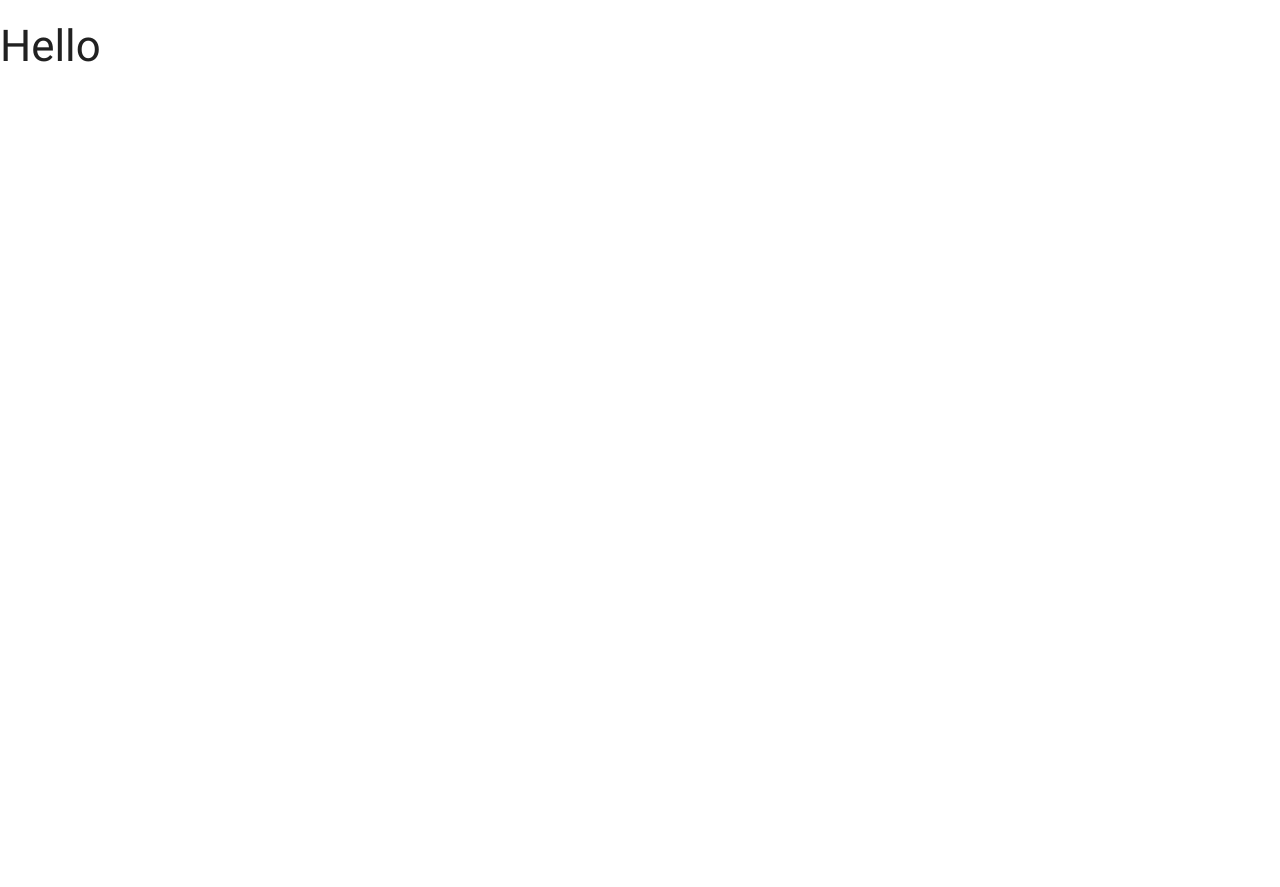
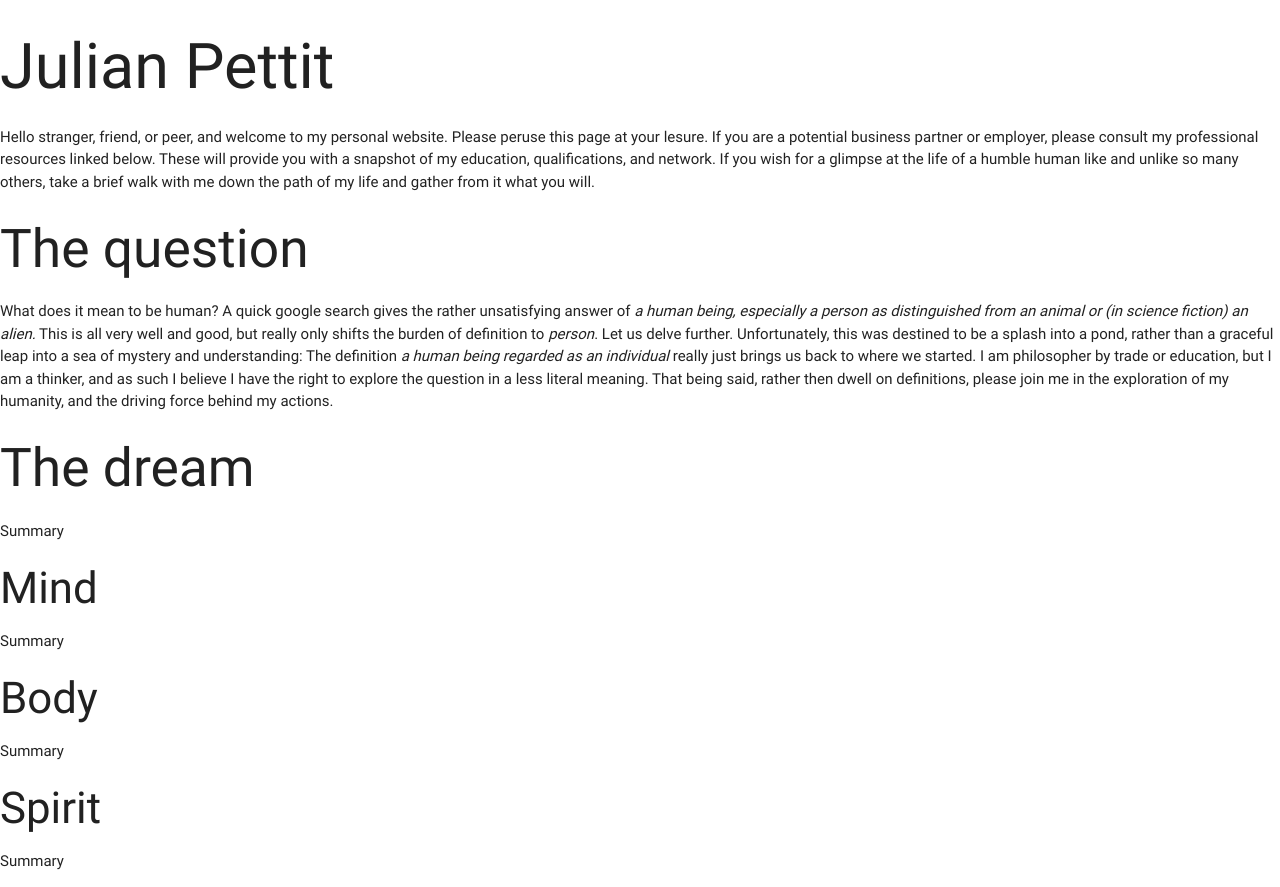
Before and after one commit to j-pettit/j-pettit.github.io, a plain HTML site: page index.html in a window 1280 px wide. Before the commit the page ends 800 px from the top, so only its background shows below. Drawn offline with nearby package versions, Linux system fonts and the light colour scheme.

Commit message:
basic layout content

```diff
--- a/index.html
+++ b/index.html
@@ -15,7 +15,18 @@
 
   <body id="page-top">
     <div>
-      <h3>Hello</h3>
+      <h1>Julian Pettit</h1>
+      <p>Hello stranger, friend, or peer, and welcome to my personal website. Please peruse this page at your lesure. If you are a potential business partner or employer, please consult my professional resources linked below. These will provide you with a snapshot of my education, qualifications, and network. If you wish for a glimpse at the life of a humble human like and unlike so many others, take a brief walk with me down the path of my life and gather from it what you will.</p>
+      <h2>The question</h2>
+      <p>What does it mean to be human? A quick google search gives the rather unsatisfying answer of <i>a human being, especially a person as distinguished from an animal or (in science fiction) an alien.</i> This is all very well and good, but really only shifts the burden of definition to <i>person</i>. Let us delve further. Unfortunately, this was destined to be a splash into a pond, rather than a graceful leap into a sea of mystery and understanding: The definition <i>a human being regarded as an individual</i> really just brings us back to where we started. I am philosopher by trade or education, but I am a thinker, and as such I believe I have the right to explore the question in a less literal meaning. That being said, rather then dwell on definitions, please join me in the exploration of my humanity, and the driving force behind my actions.</p>
+      <h2>The dream</h2>
+      <p>Summary</p>
+      <h3>Mind</h3>
+      <p>Summary</p>
+      <h3>Body</h3>
+      <p>Summary</p>
+      <h3>Spirit</h3>
+      <p>Summary</p>
     </div>
 
     <script type="text/javascript" src="https://code.jquery.com/jquery-2.1.1.min.js"></script>
```
